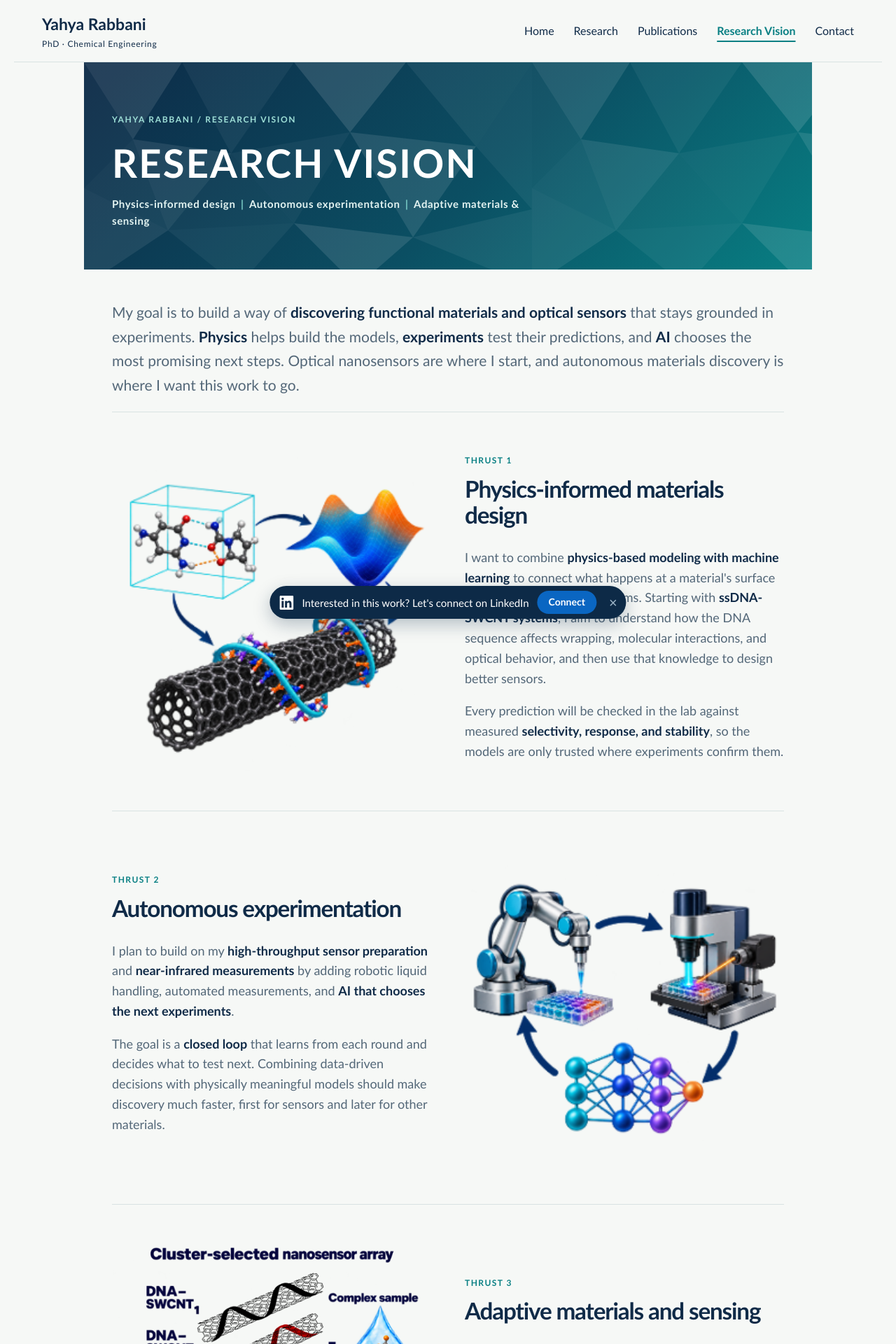
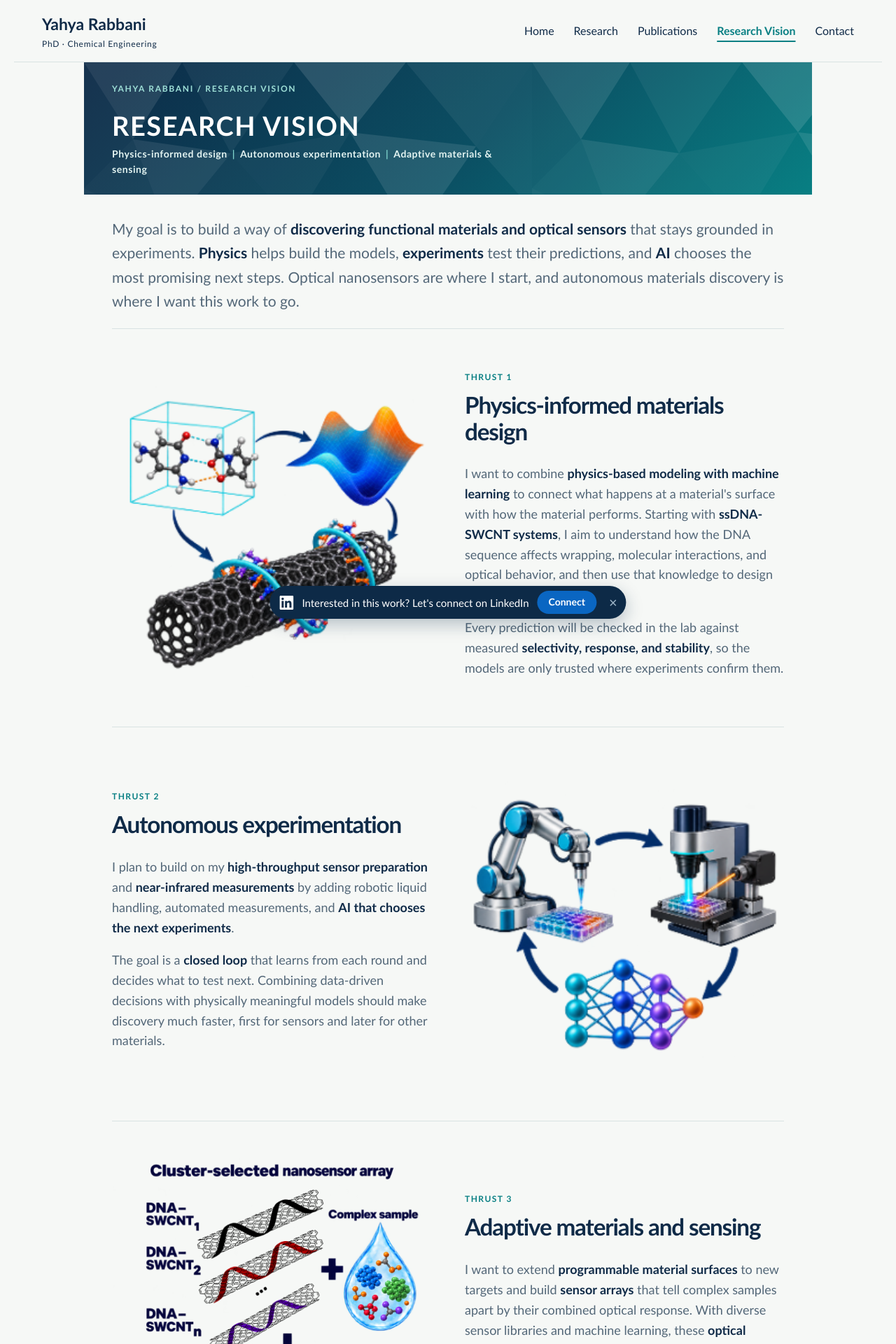
Before and after one commit to YahyaRabbani20/YahyaRabbani, a Jekyll site: the page built from _pages/vision.md, in a window 1280 px wide. Shown: the top 1920 px of the page at 70% size. Built offline with Jekyll 4.4.1, drawn with Linux system fonts in a browser that asks for light colours.

Commit message:
Add styles for compact page banner

```diff
--- a/assets/css/portfolio.css
+++ b/assets/css/portfolio.css
@@ -143,3 +143,9 @@ body{padding-bottom:84px}
 .hero-dots button[aria-selected="true"]{background:var(--teal);width:24px}
 @media(max-width:760px){.hero.live{padding:20px 20px 28px}.hero-stage{max-height:none}}
 @media(prefers-reduced-motion:reduce){.hero-stage .slide{transition:none}}
+
+/* ===== Compact page banner ===== */
+.page-banner{padding:28px 40px 24px;margin-bottom:32px}
+.page-banner h1{font-size:clamp(26px,3vw,38px);margin:0 0 8px}
+.page-banner .keywords{font-size:14px}
+@media(max-width:760px){.page-banner{padding:22px 20px 20px;margin-bottom:24px}}
```
